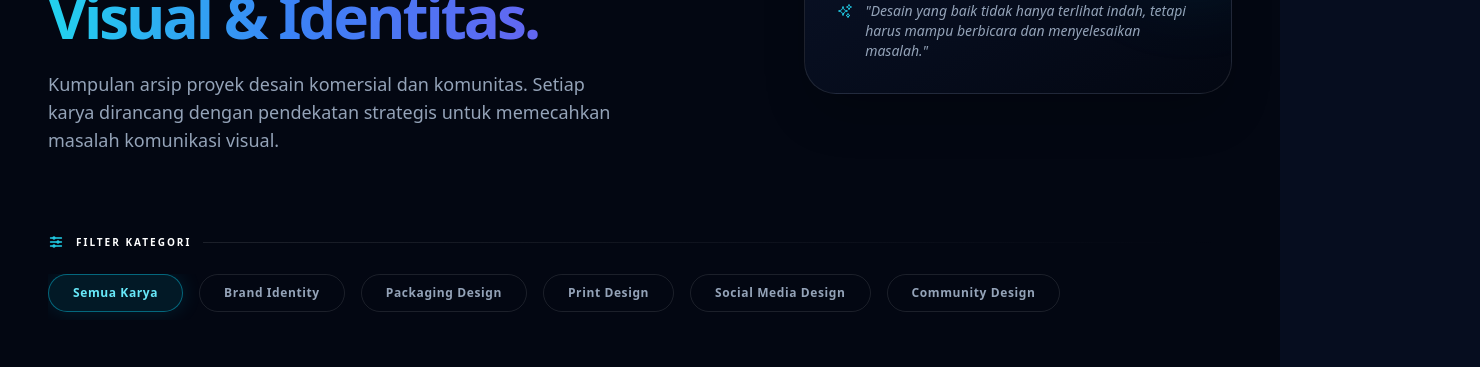
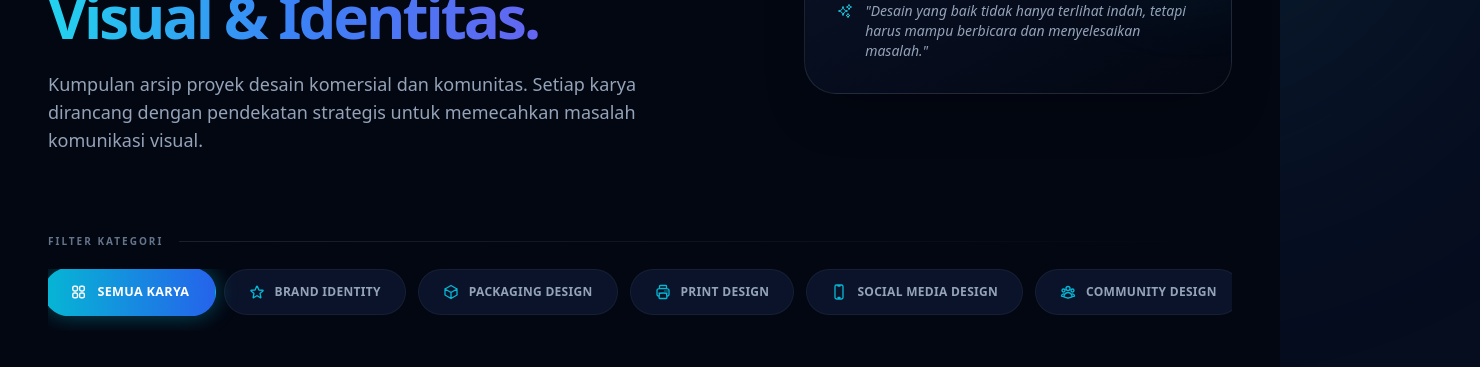
Before and after one commit to Rafli161102/CV-MRR, a Next.js app: page /projects in a window 1280 px wide. Shown: the part 259-626 px from the top of the page, 1480 px wide, since content can reach past the window. Built offline with nearby package versions, Linux system fonts and the light colour scheme.

Commit message:
Update page.jsx

```diff
--- a/src/app/projects/page.jsx
+++ b/src/app/projects/page.jsx
@@ -5,7 +5,7 @@ import Link from 'next/link';
 import { PROJECT_LIST } from '../../data/store';
 
 // =========================================================================
-// IKON SVG PROFESIONAL
+// IKON SVG PROFESIONAL (Untuk Kategori & UI Utama)
 // =========================================================================
 const FolderIcon = () => (
   <svg xmlns="http://www.w3.org/2000/svg" fill="none" viewBox="0 0 24 24" strokeWidth={1.5} stroke="currentColor" className="w-6 h-6 text-cyan-400">
@@ -19,35 +19,60 @@ const SparklesIcon = () => (
   </svg>
 );
 
-const FilterIcon = () => (
-  <svg xmlns="http://www.w3.org/2000/svg" fill="none" viewBox="0 0 24 24" strokeWidth={2} stroke="currentColor" className="w-4 h-4 text-cyan-400">
-    <path strokeLinecap="round" strokeLinejoin="round" d="M10.5 6h9.75M10.5 6a1.5 1.5 0 11-3 0m3 0a1.5 1.5 0 10-3 0M3.75 6H7.5m3 12h9.75m-9.75 0a1.5 1.5 0 01-3 0m3 0a1.5 1.5 0 00-3 0m-3.75 0H7.5m9-6h3.75m-3.75 0a1.5 1.5 0 01-3 0m3 0a1.5 1.5 0 00-3 0m-9.75 0h9.75" />
-  </svg>
-);
+// Fungsi Pemetaan Ikon Kategori Dinamis
+const getCategoryIcon = (categoryName) => {
+  const baseClass = "w-4 h-4";
+  switch (categoryName) {
+    case 'All':
+      // Grid Icon
+      return <svg xmlns="http://www.w3.org/2000/svg" fill="none" viewBox="0 0 24 24" strokeWidth={2} stroke="currentColor" className={baseClass}><path strokeLinecap="round" strokeLinejoin="round" d="M3.75 6A2.25 2.25 0 016 3.75h2.25A2.25 2.25 0 0110.5 6v2.25a2.25 2.25 0 01-2.25 2.25H6a2.25 2.25 0 01-2.25-2.25V6zM3.75 15.75A2.25 2.25 0 016 13.5h2.25a2.25 2.25 0 012.25 2.25V18a2.25 2.25 0 01-2.25 2.25H6A2.25 2.25 0 013.75 18v-2.25zM13.5 6a2.25 2.25 0 012.25-2.25H18A2.25 2.25 0 0120.25 6v2.25A2.25 2.25 0 0118 10.5h-2.25a2.25 2.25 0 01-2.25-2.25V6zM13.5 15.75a2.25 2.25 0 012.25-2.25H18a2.25 2.25 0 012.25 2.25V18A2.25 2.25 0 0118 20.25h-2.25A2.25 2.25 0 0113.5 18v-2.25z" /></svg>;
+    case 'Brand Identity':
+      // Star/Badge Icon
+      return <svg xmlns="http://www.w3.org/2000/svg" fill="none" viewBox="0 0 24 24" strokeWidth={2} stroke="currentColor" className={baseClass}><path strokeLinecap="round" strokeLinejoin="round" d="M11.48 3.499a.562.562 0 011.04 0l2.125 5.111a.563.563 0 00.475.345l5.518.442c.499.04.701.663.321.988l-4.204 3.602a.563.563 0 00-.182.557l1.285 5.385a.562.562 0 01-.84.61l-4.725-2.885a.563.563 0 00-.586 0L6.982 20.54a.562.562 0 01-.84-.61l1.285-5.386a.562.562 0 00-.182-.557l-4.204-3.602a.563.563 0 01.321-.988l5.518-.442a.563.563 0 00.475-.345L11.48 3.5z" /></svg>;
+    case 'Packaging Design':
+      // Cube Icon
+      return <svg xmlns="http://www.w3.org/2000/svg" fill="none" viewBox="0 0 24 24" strokeWidth={2} stroke="currentColor" className={baseClass}><path strokeLinecap="round" strokeLinejoin="round" d="M21 7.5l-9-5.25L3 7.5m18 0l-9 5.25m9-5.25v9l-9 5.25M3 7.5l9 5.25M3 7.5v9l9 5.25m0-9v9" /></svg>;
+    case 'Print Design':
+      // Printer/Doc Icon
+      return <svg xmlns="http://www.w3.org/2000/svg" fill="none" viewBox="0 0 24 24" strokeWidth={2} stroke="currentColor" className={baseClass}><path strokeLinecap="round" strokeLinejoin="round" d="M6.72 13.829c-.24.03-.48.062-.72.096m.72-.096a42.415 42.415 0 0110.56 0m-10.56 0L6.34 18m10.92-4.171c.24.03.48.062.72.096m-.72-.096L17.66 18m0 0l.229 2.523a1.125 1.125 0 01-1.12 1.227H7.231c-.662 0-1.18-.568-1.12-1.227L6.34 18m11.318 0h1.091A2.25 2.25 0 0021 15.75V9.456c0-1.081-.768-2.015-1.837-2.175a48.055 48.055 0 00-1.913-.247M6.34 18H5.25A2.25 2.25 0 013 15.75V9.456c0-1.081.768-2.015 1.837-2.175a48.041 48.041 0 011.913-.247m10.5 0a48.536 48.536 0 00-10.5 0m10.5 0V3.375c0-.621-.504-1.125-1.125-1.125h-8.25c-.621 0-1.125.504-1.125 1.125v3.659M18 10.5h.008v.008H18V10.5zm-3 0h.008v.008H15V10.5z" /></svg>;
+    case 'Social Media Design':
+      // Mobile Device Icon
+      return <svg xmlns="http://www.w3.org/2000/svg" fill="none" viewBox="0 0 24 24" strokeWidth={2} stroke="currentColor" className={baseClass}><path strokeLinecap="round" strokeLinejoin="round" d="M10.5 1.5H8.25A2.25 2.25 0 006 3.75v16.5a2.25 2.25 0 002.25 2.25h7.5A2.25 2.25 0 0018 20.25V3.75a2.25 2.25 0 00-2.25-2.25H13.5m-3 0V3h3V1.5m-3 0h3m-3 18.75h3" /></svg>;
+    case 'Community Design':
+      // Users Group Icon
+      return <svg xmlns="http://www.w3.org/2000/svg" fill="none" viewBox="0 0 24 24" strokeWidth={2} stroke="currentColor" className={baseClass}><path strokeLinecap="round" strokeLinejoin="round" d="M18 18.72a9.094 9.094 0 003.741-.479 3 3 0 00-4.682-2.72m.94 3.198l.001.031c0 .225-.012.447-.037.666A11.944 11.944 0 0112 21c-2.17 0-4.207-.576-5.963-1.584A6.062 6.062 0 016 18.719m12 0a5.971 5.971 0 00-.941-3.197m0 0A5.995 5.995 0 0012 12.75a5.995 5.995 0 00-5.058 2.772m0 0a3 3 0 00-4.681 2.72 8.986 8.986 0 003.74.477m.94-3.197a5.971 5.971 0 00-.94 3.197M15 6.75a3 3 0 11-6 0 3 3 0 016 0zm6 3a2.25 2.25 0 11-4.5 0 2.25 2.25 0 014.5 0zm-13.5 0a2.25 2.25 0 11-4.5 0 2.25 2.25 0 014.5 0z" /></svg>;
+    default:
+      // Default Icon (Chevron) jika ada kategori baru
+      return <svg xmlns="http://www.w3.org/2000/svg" fill="none" viewBox="0 0 24 24" strokeWidth={2} stroke="currentColor" className={baseClass}><path strokeLinecap="round" strokeLinejoin="round" d="M8.25 4.5l7.5 7.5-7.5 7.5" /></svg>;
+  }
+};
 
 export default function ProjectsPage() {
   const [activeCategory, setActiveCategory] = useState('All');
 
+  // Mengambil kategori unik
   const categories = ['All', ...new Set(PROJECT_LIST.map(project => project.category))];
 
+  // Filter data berdasarkan kategori
   const filteredProjects = activeCategory === 'All'
     ? PROJECT_LIST
     : PROJECT_LIST.filter(project => project.category === activeCategory);
 
   return (
-    // Membunuh potensi horizontal scrolling di Body, tapi mengizinkannya di Menu Kategori
-    <div className="min-h-screen pt-32 pb-24 relative overflow-hidden bg-[#030712]">
+    // FIX OVERFLOW: w-full overflow-x-hidden ditambahkan secara eksplisit
+    <div className="min-h-screen pt-32 pb-24 relative w-full overflow-x-hidden bg-[#030712]">
 
-      {/* Background Decor */}
-      <div className="absolute top-0 right-0 w-[80vw] h-[80vw] max-w-[600px] max-h-[600px] bg-cyan-900/20 rounded-full blur-[120px] pointer-events-none -z-10 translate-x-1/3 -translate-y-1/3"></div>
-      <div className="absolute bottom-0 left-0 w-[80vw] h-[80vw] max-w-[600px] max-h-[600px] bg-indigo-900/20 rounded-full blur-[120px] pointer-events-none -z-10 -translate-x-1/3 translate-y-1/3"></div>
+      {/* Background Decor (Fixed Width mencegah melar) */}
+      <div className="fixed top-0 right-0 w-[80vw] h-[80vw] max-w-[600px] max-h-[600px] bg-cyan-900/20 rounded-full blur-[120px] pointer-events-none -z-10 translate-x-1/3 -translate-y-1/3"></div>
+      <div className="fixed bottom-0 left-0 w-[80vw] h-[80vw] max-w-[600px] max-h-[600px] bg-indigo-900/20 rounded-full blur-[120px] pointer-events-none -z-10 -translate-x-1/3 translate-y-1/3"></div>
 
-      <div className="max-w-[1400px] mx-auto px-6 lg:px-12 relative z-10 w-full">
+      <div className="max-w-[1400px] mx-auto relative z-10 w-full px-5 sm:px-8 lg:px-12">
 
         {/* ========================================================= */}
-        {/* HEADER SECTION                                            */}
+        {/* HEADER SECTION (GOLDEN RATIO 61.8 : 38.2)                 */}
         {/* ========================================================= */}
         <div className="flex flex-col lg:flex-row gap-10 lg:gap-16 mb-20 items-start">
+
           <div className="w-full lg:w-[61.8%] reveal stagger-1">
             <div className="inline-flex items-center gap-3 px-4 py-2 rounded-full bg-cyan-500/10 border border-cyan-500/20 text-cyan-400 text-[10px] font-bold tracking-widest uppercase mb-6">
               <span className="w-2 h-2 rounded-full bg-cyan-500 animate-pulse"></span>
@@ -57,7 +82,7 @@ export default function ProjectsPage() {
               Eksplorasi <br/>
               <span className="text-transparent bg-clip-text bg-gradient-to-r from-cyan-400 via-blue-500 to-indigo-500">Visual & Identitas.</span>
             </h1>
-            <p className="text-slate-400 text-base md:text-lg leading-relaxed max-w-xl font-medium">
+            <p className="text-slate-400 text-base md:text-lg leading-relaxed max-w-2xl font-medium">
               Kumpulan arsip proyek desain komersial dan komunitas. Setiap karya dirancang dengan pendekatan strategis untuk memecahkan masalah komunikasi visual.
             </p>
           </div>
@@ -87,34 +112,43 @@ export default function ProjectsPage() {
         </div>
 
         {/* ========================================================= */}
-        {/* FILTER KATEGORI (MODERN MINIMALIST & SWIPEABLE)           */}
+        {/* FILTER KATEGORI (MODERN SWIPEABLE MENU & IKON DINAMIS)    */}
         {/* ========================================================= */}
-        <div className="relative mb-12 reveal stagger-3">
+        <div className="mb-12 reveal stagger-3 relative w-full -mx-5 px-5 sm:mx-0 sm:px-0">
 
-          <div className="flex items-center gap-3 mb-6">
-            <FilterIcon />
-            <h3 className="text-[10px] font-bold text-white uppercase tracking-[0.2em]">Filter Kategori</h3>
+          <div className="flex items-center gap-4 mb-5 hidden sm:flex">
+            <h3 className="text-[10px] font-bold text-slate-500 uppercase tracking-[0.2em]">Filter Kategori</h3>
             <div className="h-[1px] flex-grow bg-gradient-to-r from-white/10 to-transparent"></div>
           </div>
 
-          {/* Fading Edge (Gradasi gelap di kanan khusus HP sebagai petunjuk bisa digeser) */}
-          <div className="absolute right-0 top-10 bottom-0 w-16 bg-gradient-to-l from-[#030712] to-transparent z-20 md:hidden pointer-events-none"></div>
+          {/* Fading Edge di Mobile untuk indikator bisa di-swipe */}
+          <div className="absolute top-0 right-0 bottom-0 w-12 bg-gradient-to-l from-[#030712] to-transparent pointer-events-none z-10 sm:hidden"></div>
 
-          {/* Container Geser (Scrollable tanpa Scrollbar) */}
-          <div className="flex overflow-x-auto gap-3 sm:gap-4 pb-2 snap-x snap-mandatory [&::-webkit-scrollbar]:hidden [-ms-overflow-style:none] [scrollbar-width:none]">
+          {/* Wrapper Scroll Horizontal (Sembunyikan Scrollbar) */}
+          <div className="flex overflow-x-auto gap-3 pb-4 snap-x snap-mandatory [&::-webkit-scrollbar]:hidden [-ms-overflow-style:none] [scrollbar-width:none]">
             {categories.map((category) => (
               <button
                 key={category}
                 onClick={() => setActiveCategory(category)}
-                className={`relative shrink-0 snap-center px-6 py-2.5 rounded-full text-[11px] sm:text-xs font-semibold tracking-wider transition-all duration-300 border ${
+                className={`group flex items-center gap-2.5 shrink-0 px-5 py-3 sm:px-6 sm:py-3.5 rounded-full text-[11px] sm:text-xs font-bold tracking-wide uppercase transition-all duration-300 border snap-center ${
                   activeCategory === category
-                    ? 'bg-cyan-500/10 border-cyan-500/50 text-cyan-300 shadow-[0_0_20px_rgba(6,182,212,0.15)]' // Ghost Button (Minimalis menyala)
-                    : 'bg-transparent border-white/10 text-slate-400 hover:bg-white/5 hover:border-white/20 hover:text-white' // Inactive
+                    ? 'bg-gradient-to-r from-cyan-500 to-blue-600 text-white border-transparent shadow-[0_0_20px_rgba(6,182,212,0.4)] scale-105'
+                    : 'bg-[#0A1329] text-slate-400 border-white/5 hover:border-cyan-500/40 hover:bg-[#0d1a38]'
                 }`}
               >
-                {category === 'All' ? 'Semua Karya' : category}
+                {/* Ikon Kategori */}
+                <span className={`${activeCategory === category ? 'text-white' : 'text-cyan-500 group-hover:text-cyan-400'} transition-colors`}>
+                  {getCategoryIcon(category)}
+                </span>
+
+                {/* Teks Kategori (Mengubah All menjadi Semua Karya) */}
+                <span className="whitespace-nowrap">
+                  {category === 'All' ? 'Semua Karya' : category}
+                </span>
               </button>
             ))}
+            {/* Spacing ekstra di kanan agar item terakhir tidak menempel pinggir di layar HP */}
+            <div className="w-2 shrink-0 sm:hidden"></div>
           </div>
         </div>
 
```
